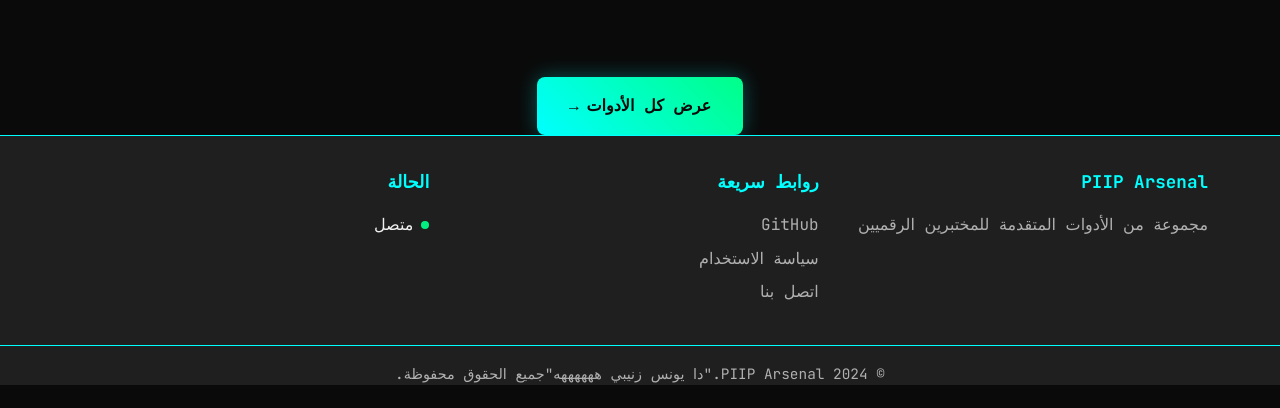
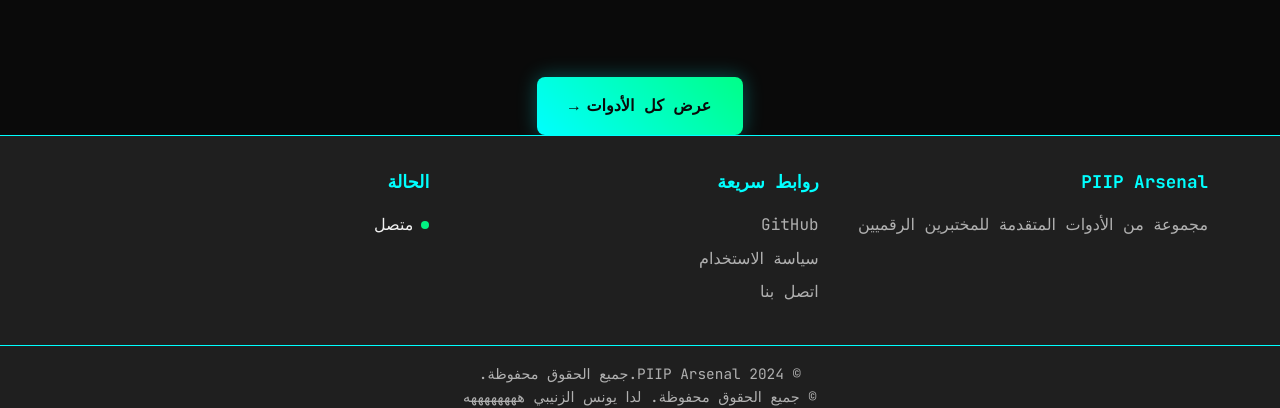
Before and after one commit to MR-piip-pro/wep_beta_V.1.0, a plain HTML site: page index.html in a window 1280 px wide. Shown: the part 3507-3915 px from the top of the page. Before the commit the page ends 3892 px from the top, so only its background shows below. Drawn offline with Linux system fonts and the light colour scheme.

Commit message:
Update footer text in index.html to correct and clarify copyright information.

```diff
--- a/index.html
+++ b/index.html
@@ -101,7 +101,8 @@
                 </div>
             </div>
             <div class="footer-bottom">
-                <p>&copy; 2024 PIIP Arsenal."دا يونس زنيبي ههههههه"جميع الحقوق محفوظة.</p>
+                <p>&copy; 2024 PIIP Arsenal.جميع الحقوق محفوظة.</p>
+                <p>&copy;  جميع الحقوق محفوظة. لدا يونس الزنيبي ههههههههه</p>
             </div>
         </footer>
     </div>
```
